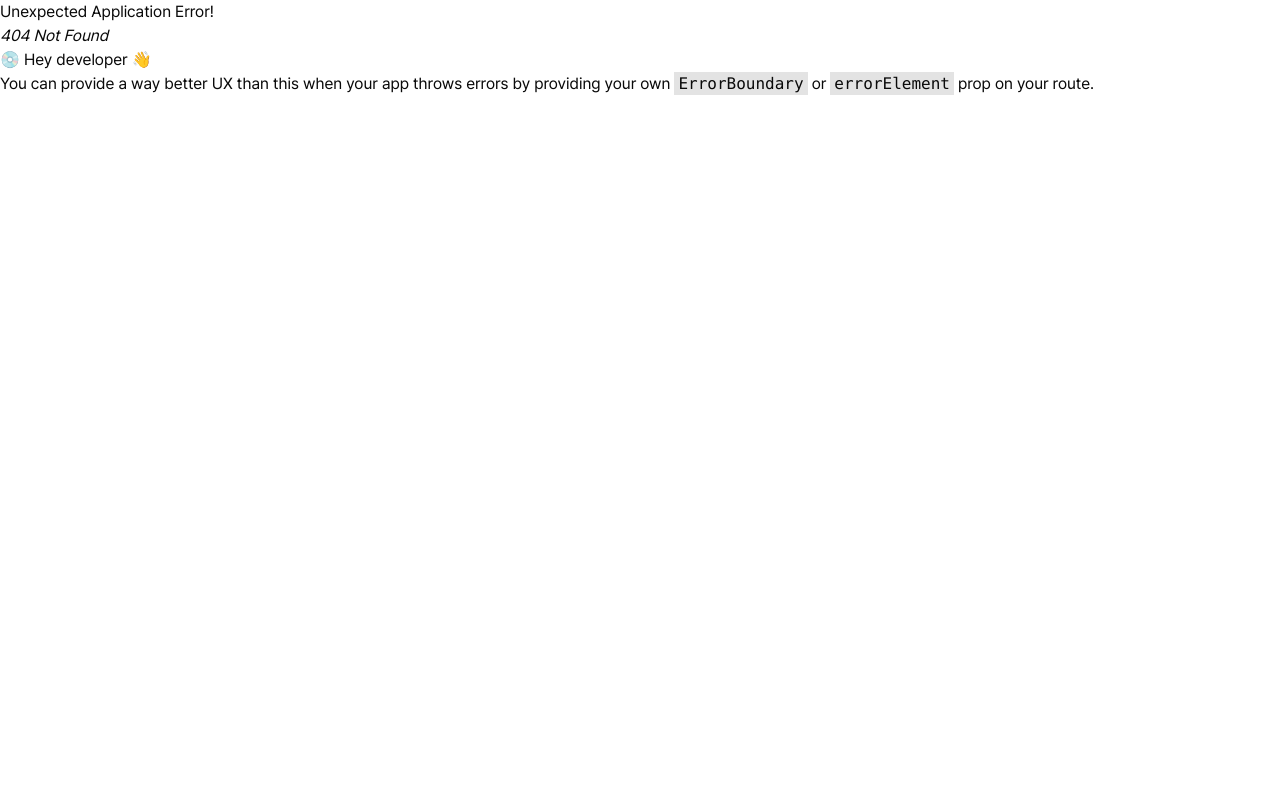
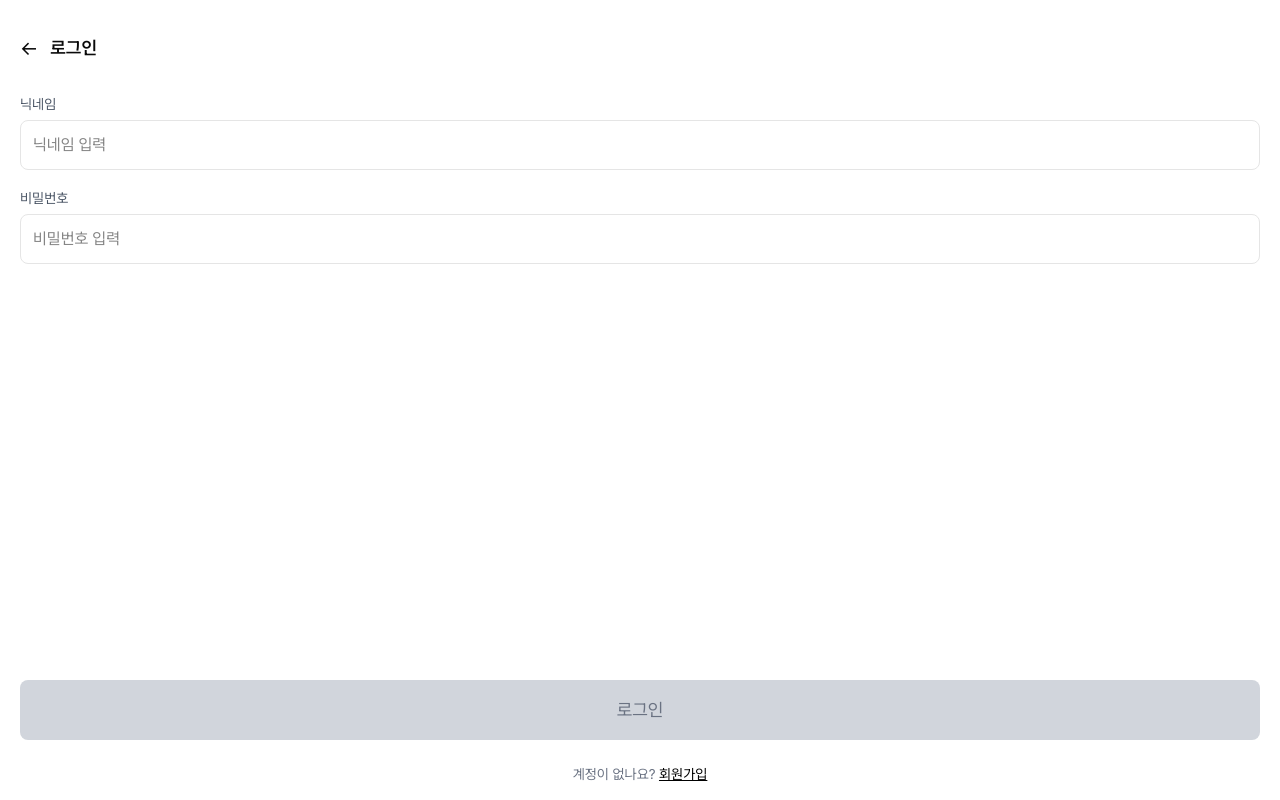
Before and after one commit to nerdinary-hackathon-9th/nerdinary-front, a React (Vite) app: page /login in a window 1280 px wide. Before the commit this address had no page. Built offline with nearby package versions, Linux system fonts and the light colour scheme.

Commit message:
feat:Login UI 구현

```diff
--- /dev/null
+++ b/src/page/auth/Login.tsx
@@ -0,0 +1,97 @@
+import { useState } from 'react';
+import { useNavigate } from 'react-router-dom';
+
+const Login = () => {
+  const navigate = useNavigate();
+
+  const [form, setForm] = useState({
+    nickname: '',
+    password: '',
+  });
+
+  const [touched, setTouched] = useState({
+    nickname: false,
+    password: false,
+  });
+
+  const handleChange = (key: keyof typeof form) => (e: React.ChangeEvent<HTMLInputElement>) => {
+    const value = e.target.value;
+    setForm((prev) => ({ ...prev, [key]: value }));
+    setTouched((prev) => ({ ...prev, [key]: true }));
+  };
+
+  const nicknameRegex = /^[a-zA-Z0-9가-힣]{2,10}$/;
+  const passwordRegex = /^(?=.*[A-Za-z])(?=.*\d)(?=.*[!@#$%^&*?])[A-Za-z\d!@#$%^&*?]{8,20}$/;
+
+  const isValid = nicknameRegex.test(form.nickname) && passwordRegex.test(form.password);
+
+  const handleLogin = () => {
+    if (!isValid) return;
+    alert('로그인 성공!');
+    navigate('/');
+  };
+
+  return (
+    <div className="flex flex-col h-screen px-5 pt-5">
+      {/* Header */}
+      <header className="h-14 flex items-center mb-4">
+        <button onClick={() => navigate('/')} className="mr-3 text-xl">
+          ←
+        </button>
+        <span className="font-semibold text-lg">로그인</span>
+      </header>
+
+      {/* Input Section */}
+      <section className="space-y-4">
+        <div>
+          <label className="text-sm text-gray-600">닉네임</label>
+          <input
+            type="text"
+            placeholder="닉네임 입력"
+            value={form.nickname}
+            onChange={handleChange('nickname')}
+            className="w-full border rounded-md p-3 mt-1"
+          />
+          {touched.nickname && form.nickname.length > 0 && !nicknameRegex.test(form.nickname) && (
+            <p className="text-xs text-red-500 mt-1 ml-2">유효한 닉네임이 아닙니다.</p>
+          )}
+        </div>
+
+        <div>
+          <label className="text-sm text-gray-600">비밀번호</label>
+          <input
+            type="password"
+            placeholder="비밀번호 입력"
+            value={form.password}
+            onChange={handleChange('password')}
+            className="w-full border rounded-md p-3 mt-1"
+          />
+          {touched.password && form.password.length > 0 && !passwordRegex.test(form.password) && (
+            <p className="text-xs text-red-500 mt-1 ml-2">비밀번호 형식이 올바르지 않습니다.</p>
+          )}
+        </div>
+      </section>
+
+      {/* CTA */}
+      <button
+        disabled={!isValid}
+        onClick={handleLogin}
+        className={`mt-auto mb-6 py-4 rounded-md text-lg transition-all ${
+          isValid ? 'bg-black text-white' : 'bg-gray-300 text-gray-500 cursor-not-allowed'
+        }`}
+      >
+        로그인
+      </button>
+
+      {/* Link to signup */}
+      <p className="text-center text-sm text-gray-500 mb-4">
+        계정이 없나요?{' '}
+        <button onClick={() => navigate('/signup')} className="text-black underline">
+          회원가입
+        </button>
+      </p>
+    </div>
+  );
+};
+
+export default Login;
```
Also changed, not shown: src/app/router/AppRouter.tsx (+10 -0 lines).
